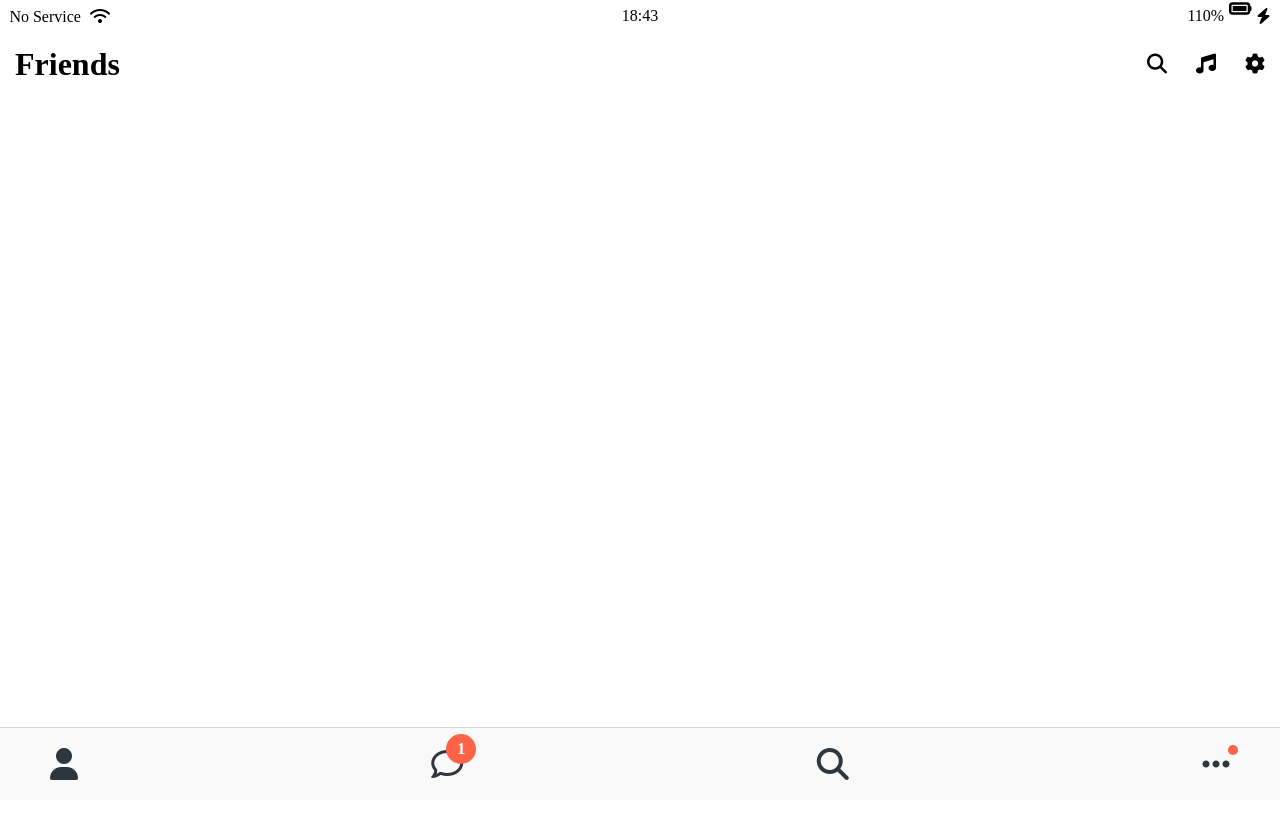
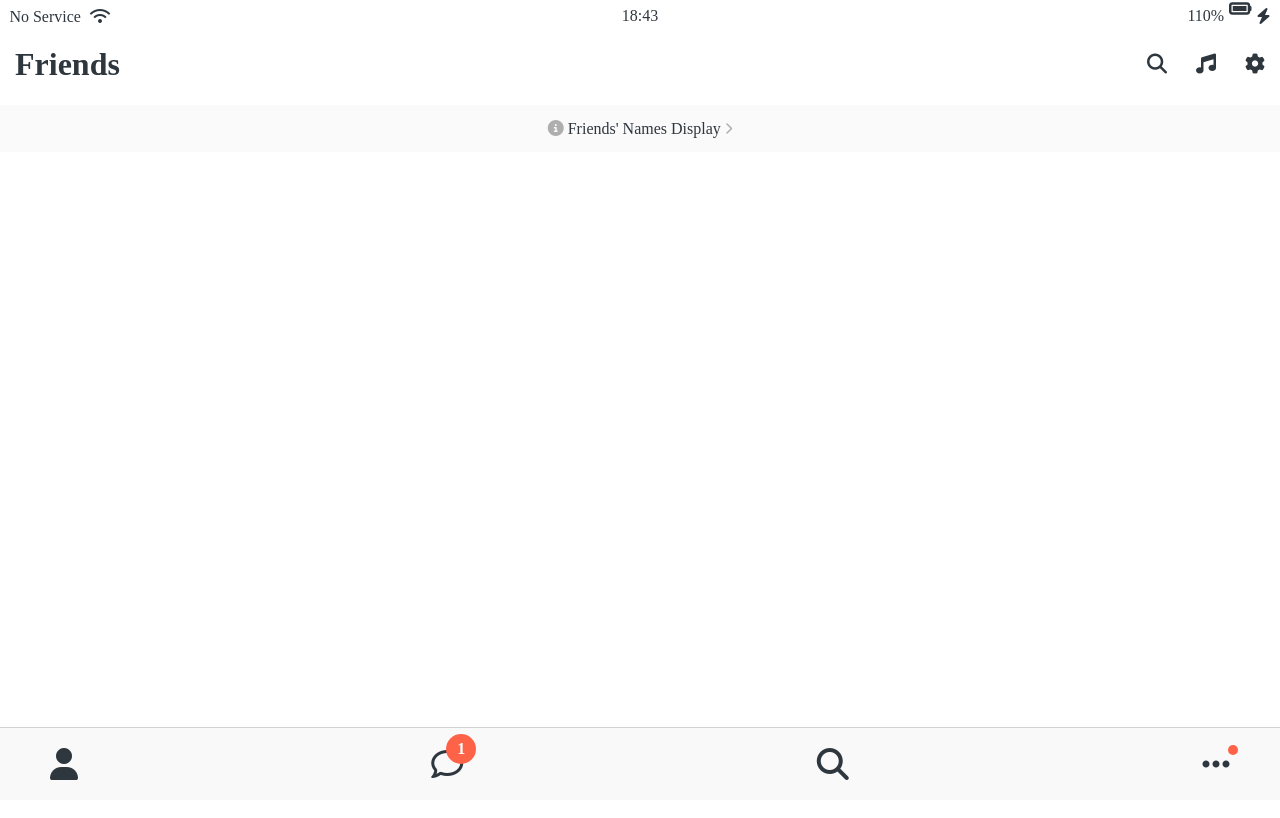
Before and after one commit to HoyeongJeon/kokoa-clone-2021, a plain HTML site: page friends.html in a window 1280 px wide. Shown: the top 818 px of the page. Drawn offline with Linux system fonts and the light colour scheme.

Commit message:
Friends Screen 1

```diff
--- /dev/null
+++ b/css/screens/friends.css
@@ -0,0 +1,11 @@
+#friends-display-link {
+  text-align: center;
+  display: block;
+  background-color: #fafafa;
+  padding: 15px 0px;
+  font-size: 16px;
+}
+
+#friends-display-link i {
+  color: rgba(0, 0, 0, 0.3);
+}
--- a/css/styles.css
+++ b/css/styles.css
@@ -9,9 +9,10 @@
 
 /* screens */
 @import "screens/login.css";
+@import "screens/friends.css";
 
 body {
   font-family: font-family: 'Open Sans', sans-serif;
   height: 1000vh;
   padding-top: 23px;
-}
+  color: #2e363e;
--- a/friends.html
+++ b/friends.html
@@ -34,6 +34,11 @@
       </div>
     </header>
 
+    <a id="friends-display-link"
+      ><i class="fas fa-info-circle"></i> Friends' Names Display
+      <i class="fas fa-chevron-right fa-xs"></i>
+    </a>
+
     <nav class="nav">
       <ul class="nav__list">
         <li class="nav__btn">
```
